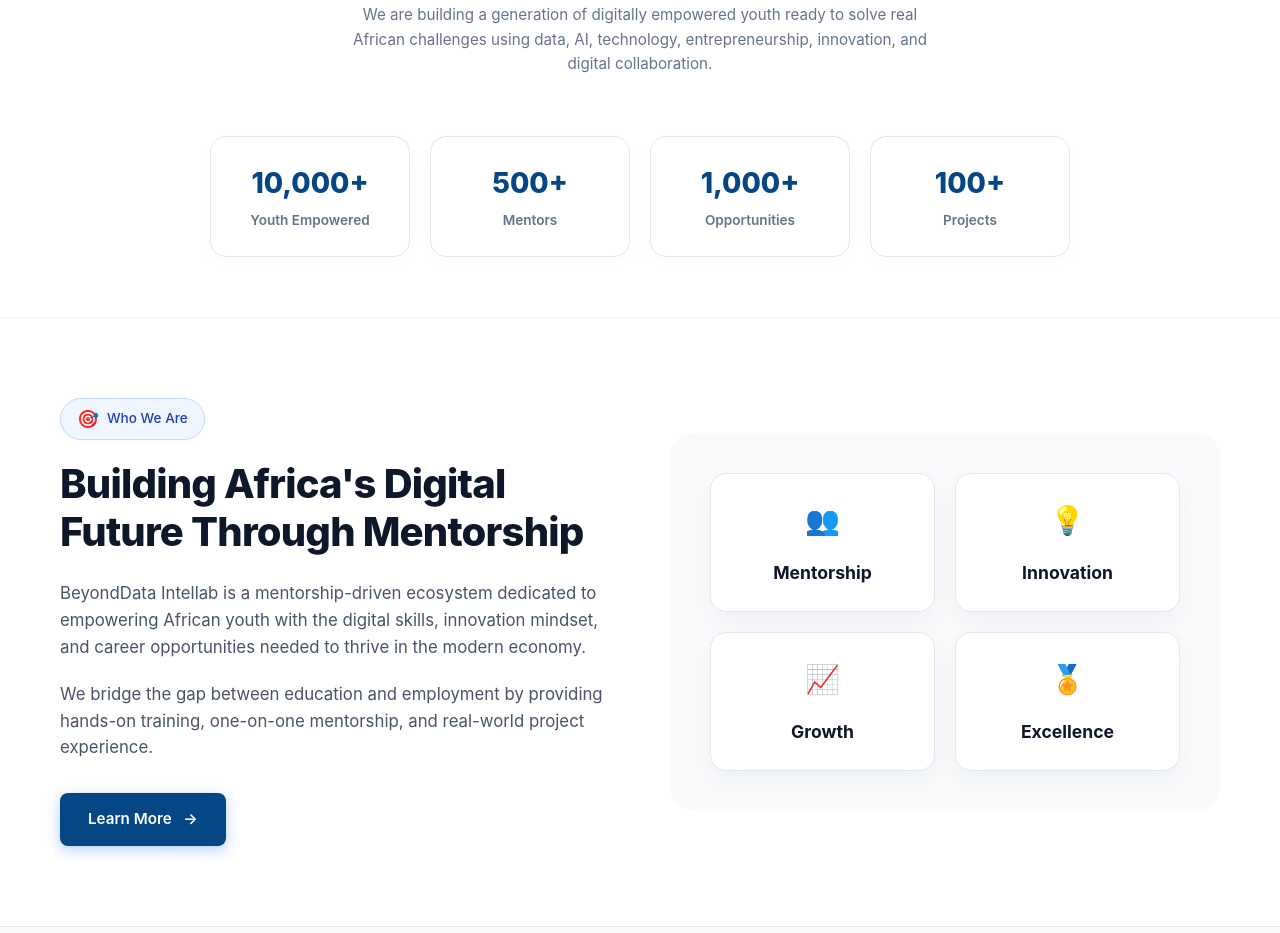
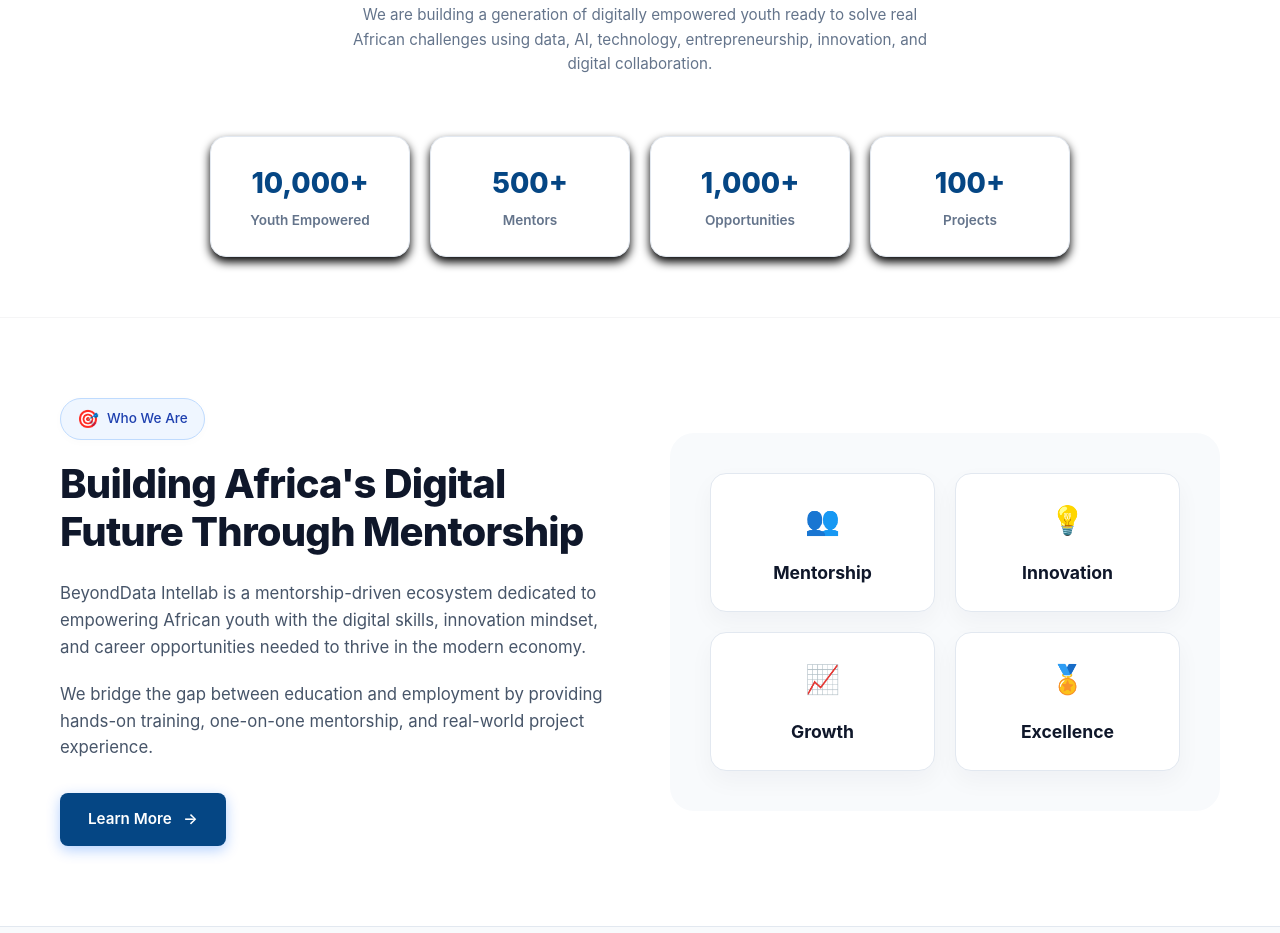
Before and after one commit to JoshuaWema24/BeyondData-Intellab, a plain HTML site: page index.html in a window 1280 px wide. Shown: the part 770-1703 px from the top of the page. Drawn offline with Linux system fonts and the light colour scheme.

Commit message:
UI changes

```diff
--- a/index.html
+++ b/index.html
@@ -227,6 +227,7 @@
             border-radius: 16px;
             border: 1px solid #E2E8F0;
             text-align: center;
+            box-shadow: 0 5px 10px rgb(0, 0, 0);
         }
 
         .stat-number {
```
